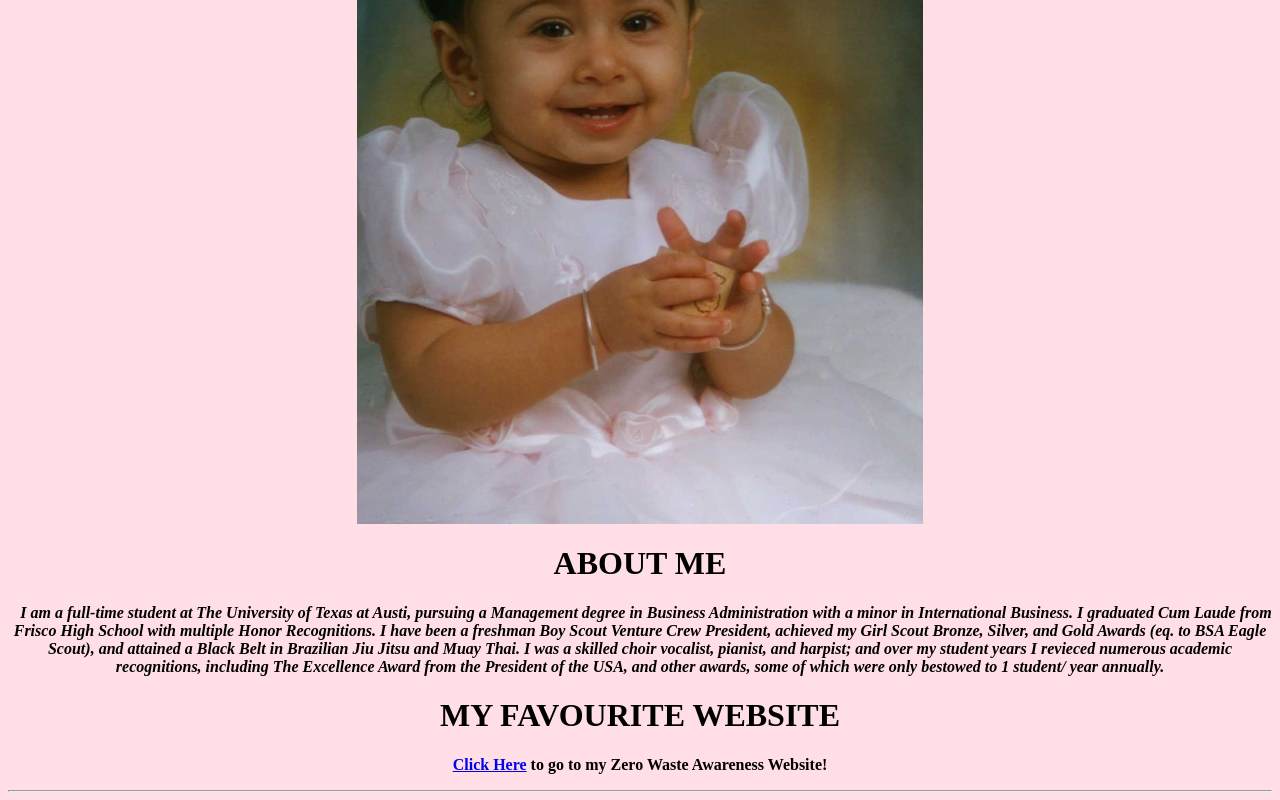
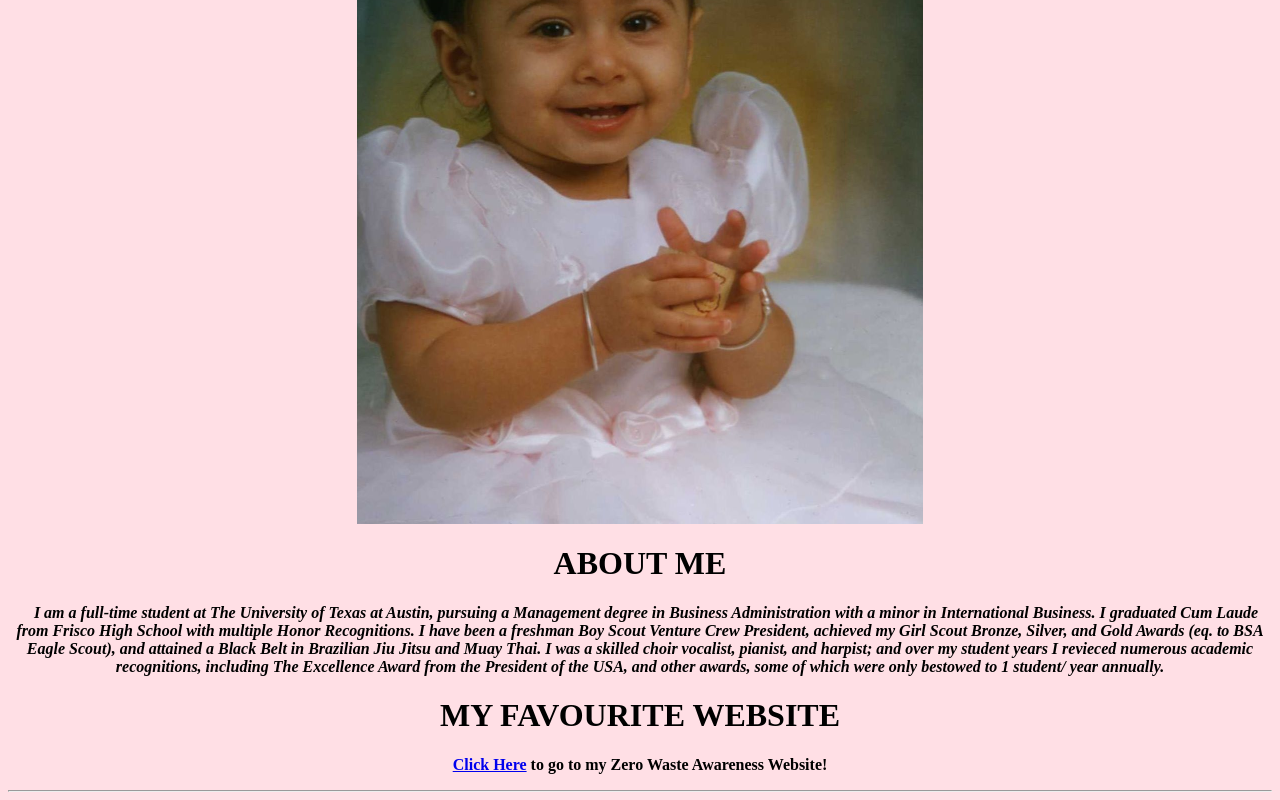
Before and after one commit to kdaroona/kdaroona.github.io, a plain HTML site: page index.html in a window 1280 px wide. Shown: the part 335-1135 px from the top of the page. Drawn offline with Linux system fonts and the light colour scheme.

Commit message:
Update index.html

```diff
--- a/index.html
+++ b/index.html
@@ -7,7 +7,7 @@
     <b>
       <h1 style="text-align:center;font-family:signpainter;font-style:bold;align:center">ABOUT ME </h1>
       <p style="text-align:center;font-family:heiti sc;font-family:16px;font-style:italic">
-        &nbsp;&nbsp; I am a full-time student at The University of Texas at Austi, pursuing a Management degree in Business Administration with a minor in International Business. I graduated Cum Laude from Frisco High School with multiple Honor Recognitions.  I have been a freshman Boy Scout Venture Crew President, achieved my Girl Scout Bronze, Silver, and Gold Awards (eq. to BSA Eagle Scout), and attained a Black Belt in Brazilian Jiu Jitsu and Muay Thai. I was a skilled choir vocalist, pianist, and harpist; and over my student years I revieced numerous academic recognitions, including The Excellence Award from the President of the USA, and other awards, some of which were only bestowed to 1 student/ year annually.
+        &nbsp;&nbsp; I am a full-time student at The University of Texas at Austin, pursuing a Management degree in Business Administration with a minor in International Business. I graduated Cum Laude from Frisco High School with multiple Honor Recognitions.  I have been a freshman Boy Scout Venture Crew President, achieved my Girl Scout Bronze, Silver, and Gold Awards (eq. to BSA Eagle Scout), and attained a Black Belt in Brazilian Jiu Jitsu and Muay Thai. I was a skilled choir vocalist, pianist, and harpist; and over my student years I revieced numerous academic recognitions, including The Excellence Award from the President of the USA, and other awards, some of which were only bestowed to 1 student/ year annually.
         </p>
       <h1 style="text-align:center;font-family:signpainter;">MY FAVOURITE WEBSITE </h1>
       <p style="text-align:center;font-family:heiti sc;">
```
